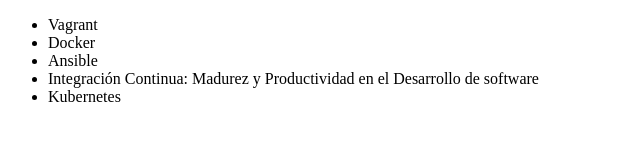
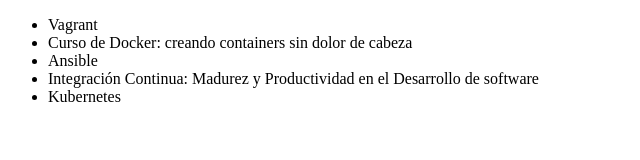
Before and after one commit to LeoSaroli/Alura-git, a plain HTML site: page index.html in a window 1280 px wide. Shown: the whole page, without its empty margins (0-640 px from the left). Drawn offline with Linux system fonts and the light colour scheme.

Commit message:
Actualizando nombre del curso de Docker

```diff
--- a/index.html
+++ b/index.html
@@ -7,7 +7,7 @@
     <body>
         <ul>
             <li>Vagrant</li>
-            <li>Docker</li>
+            <li>Curso de Docker: creando containers sin dolor de cabeza</li>
             <li>Ansible</li>
             <li>Integración Continua: Madurez y Productividad en el Desarrollo de software</li>
             <li>Kubernetes</li>
```
